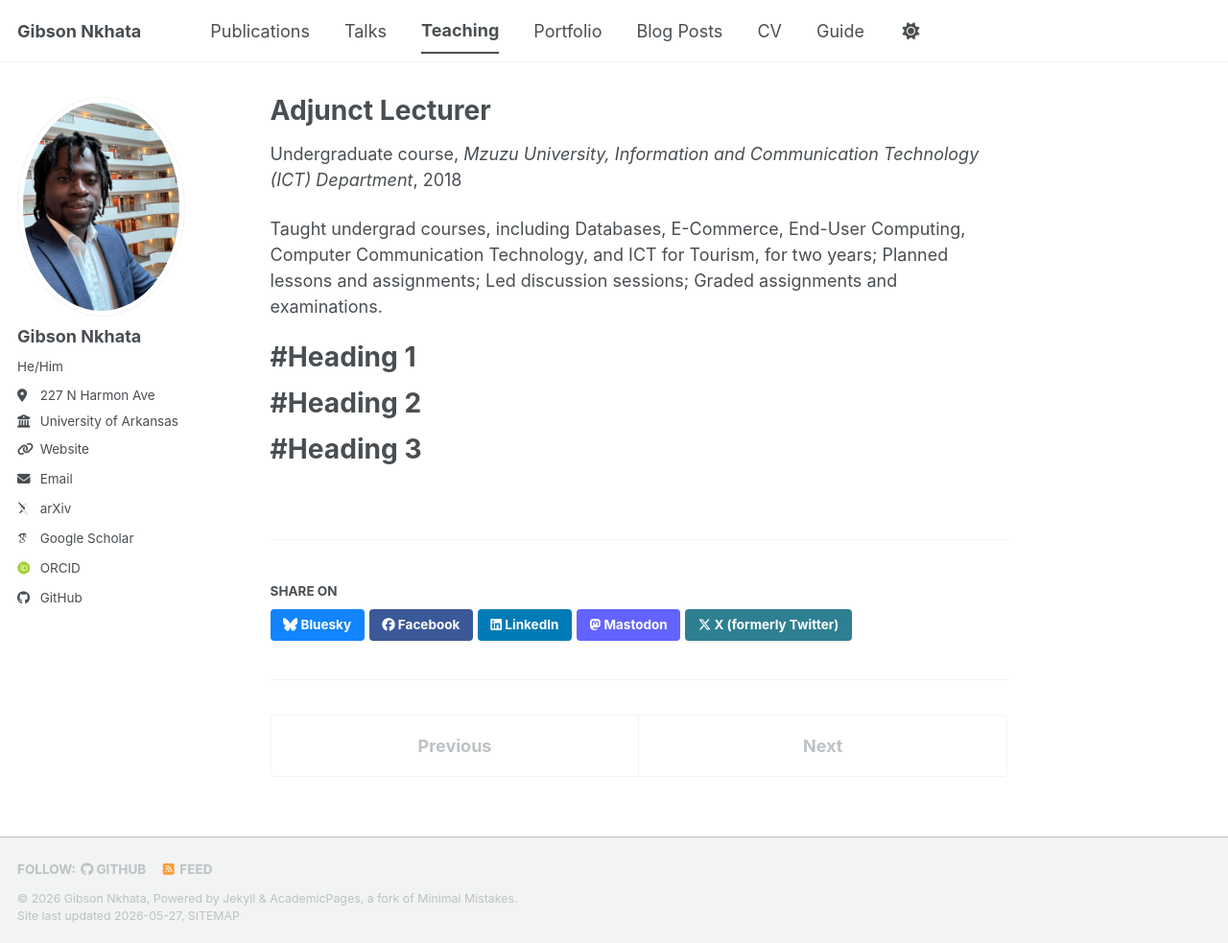
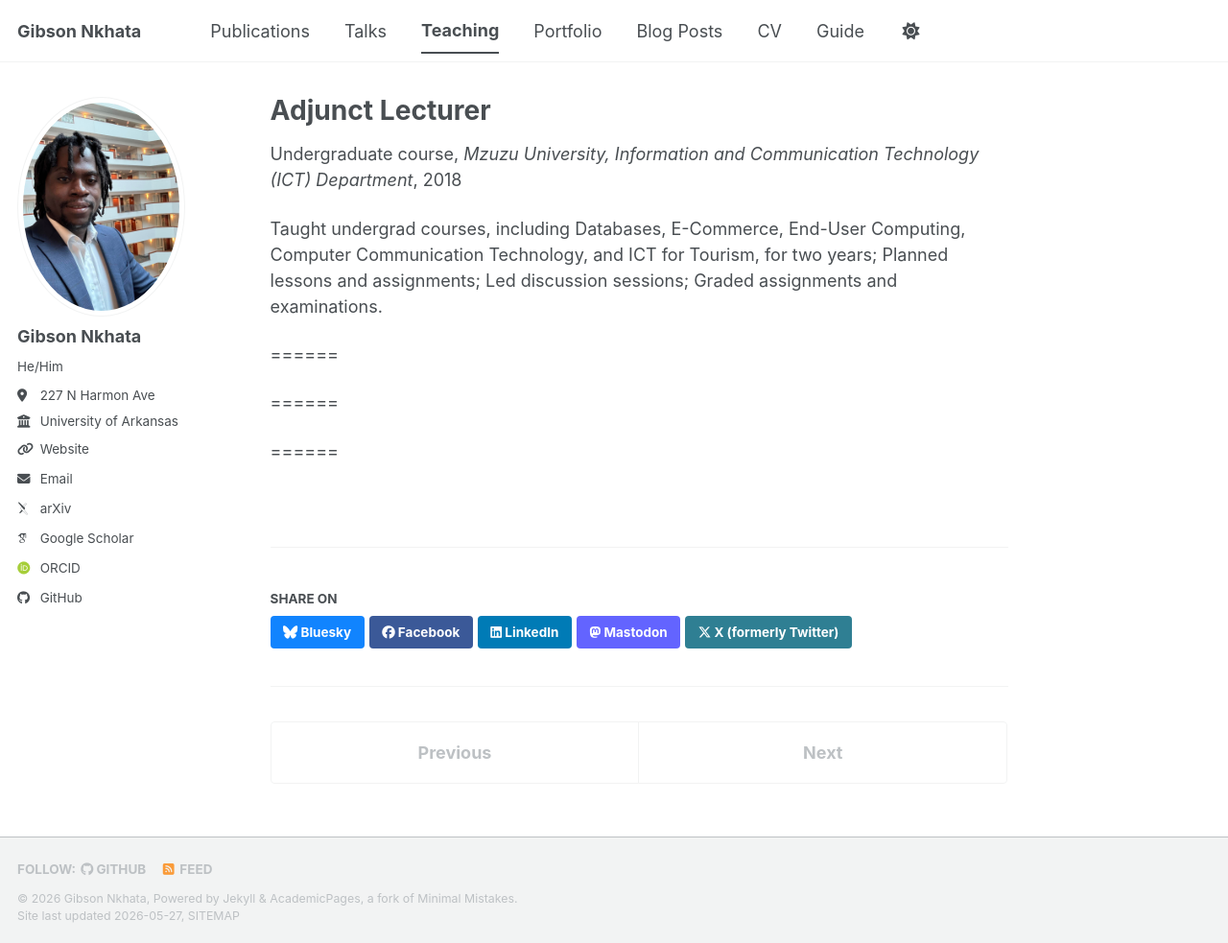
Before and after one commit to gnkhata/gnkhata.github.io, a Jekyll site: the page built from _teaching/2014-spring-teaching-1.md, in a window 1280 px wide and 983 px high. Shown: the whole window at 96% size. Built offline with Jekyll 4.4.1, drawn with Linux system fonts in a browser that asks for light colours; some web fonts are replaced; a script bundle is joined from its source files by our own code; library files that are not in the unit come from our copies.

Commit message:
Update 2014-spring-teaching-1.md

```diff
--- a/_teaching/2014-spring-teaching-1.md
+++ b/_teaching/2014-spring-teaching-1.md
@@ -11,11 +11,11 @@ location: "Mzuzu, Malawi"
 Taught undergrad courses, including Databases, E-Commerce, End-User Computing, Computer Communication
 Technology, and ICT for Tourism, for two years; Planned lessons and assignments; Led discussion sessions; Graded assignments and examinations.
 
-#Heading 1
+
 ======
 
-#Heading 2
+
 ======
 
-#Heading 3
+
 ======
```
